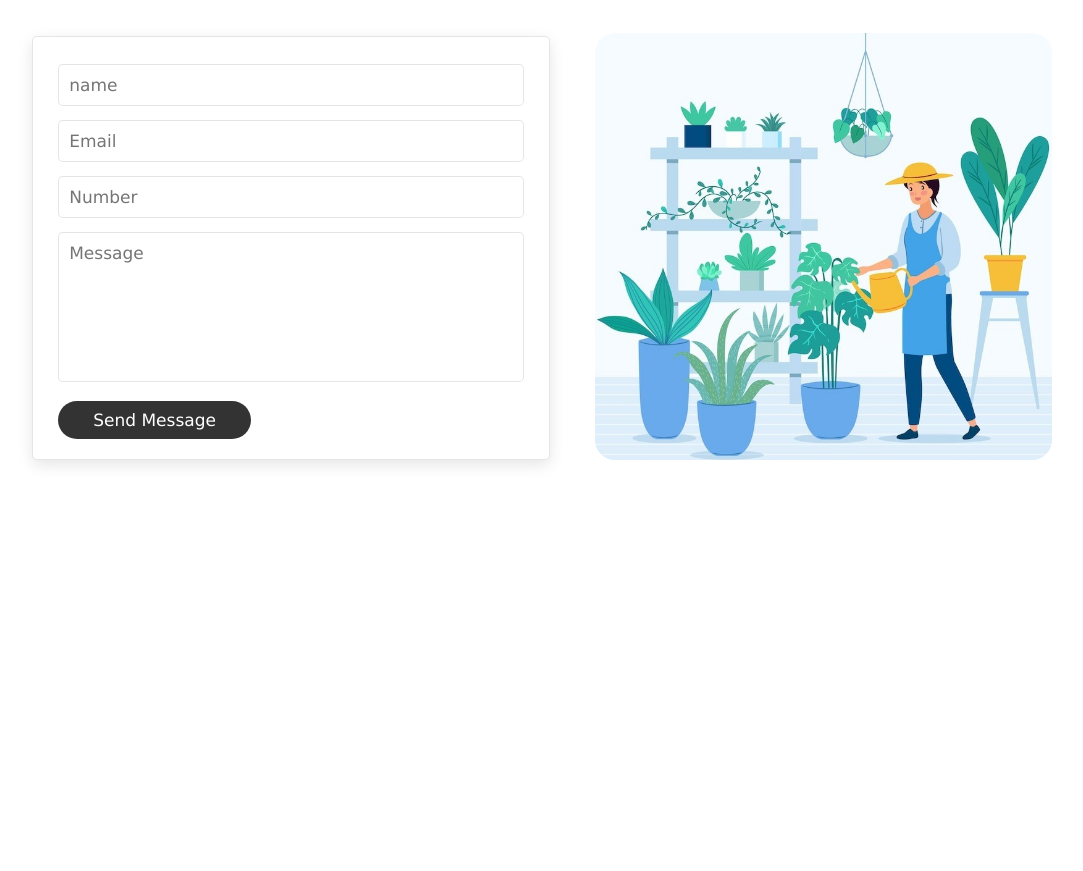
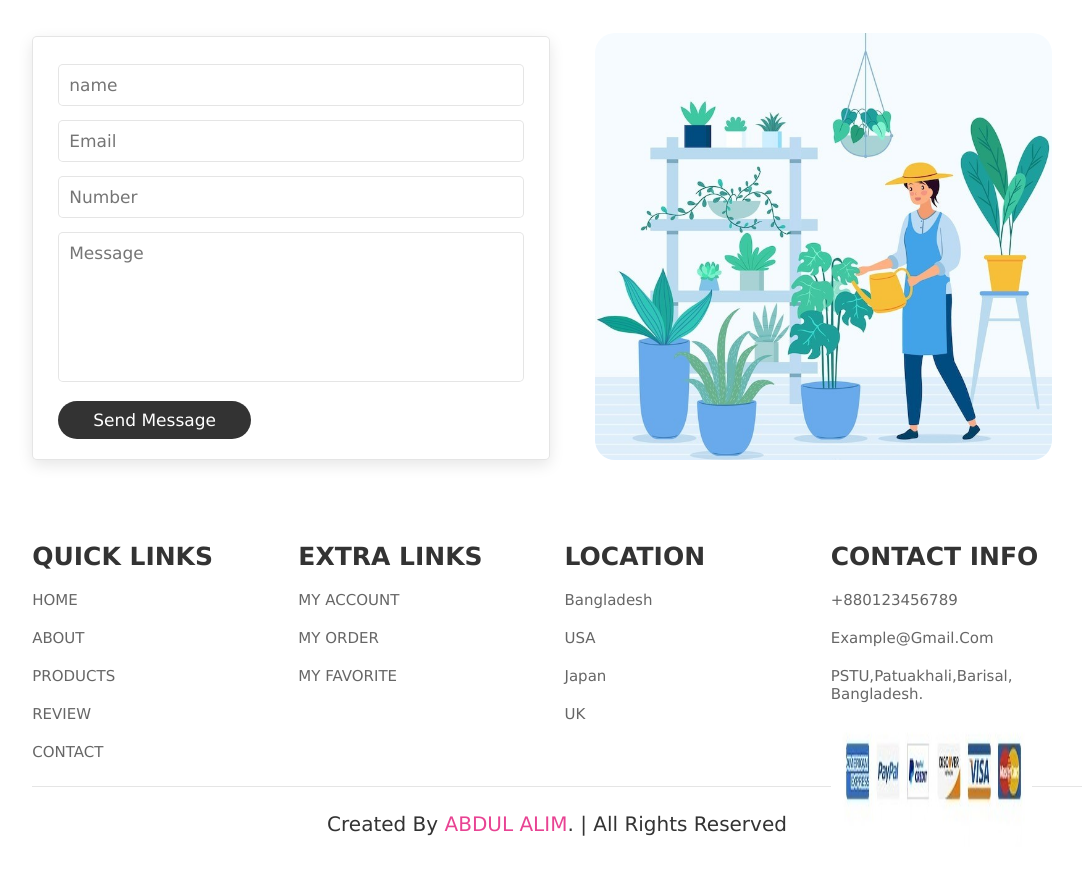
Before and after one commit to abdul-alim-0/E-Commerce-Website, a plain HTML site: page index.html in a window 1280 px wide. Shown: the part 3366-4237 px from the top of the page, without its empty margins (83-1166 px from the left). Before the commit the page ends 3878 px from the top, so only its background shows below. Drawn offline with Linux system fonts and the light colour scheme.

Commit message:
Add footer feature section

```diff
--- a/index.html
+++ b/index.html
@@ -322,7 +322,7 @@
     <!-- review section end  -->
 
     <!-- contact section starts -->
-     <section class="contact" id="contact">
+    <section class="contact" id="contact">
         <h1 class="heading"><span> contact </span> us </h1>
         <div class="row">
             <form action="">
@@ -336,8 +336,44 @@
                 <img src="./assets/image/about.jpg" alt="">
             </div>
         </div>
-     </section>
+    </section>
     <!-- contact section end -->
+
+    <!-- Footer section start -->
+    <section class="footer">
+        <div class="box-container">
+            <div class="box">
+                <h3>QUICK LINKS</h3>
+                <a href="#home">HOME</a>
+                <a href="#about">ABOUT</a>
+                <a href="#products">PRODUCTS</a>
+                <a href="#review">REVIEW</a>
+                <a href="#contact">CONTACT</a>
+            </div>
+            <div class="box">
+                <h3>EXTRA LINKS</h3>
+                <a href="#">MY ACCOUNT</a>
+                <a href="#">MY ORDER</a>
+                <a href="#">MY FAVORITE</a>
+            </div>
+            <div class="box">
+                <h3>LOCATION</h3>
+                <a href="#">Bangladesh</a>
+                <a href="#">USA</a>
+                <a href="#">Japan</a>
+                <a href="#">UK</a>
+            </div>
+            <div class="box">
+                <h3>CONTACT INFO</h3>
+                <a href="#">+880123456789</a>
+                <a href="#">example@gmail.com</a>
+                <a href="#">PSTU,Patuakhali,Barisal, Bangladesh.</a>
+                <img src="./assets/image/payments.jpg" alt="">
+            </div>
+        </div>
+        <div class="credit">Created By <span>ABDUL ALIM</span>. | all rights reserved</div>
+    </section>
+    <!-- Footer section end -->
 
 </body>
 
--- a/style.css
+++ b/style.css
@@ -420,6 +420,52 @@ header .fa-bars{
 
 
 
+/* ========= Footer section start========== */
+.footer .box-container{
+    display: flex;
+    flex-wrap: wrap;
+    gap: 1.5rem;
+}
+.footer .box-container .box{
+    flex: 1 1 25rem;
+}
+.footer .box-container .box h3{
+    color: #333;
+    font-size: 2.5rem;
+    padding: 1rem 0;
+}
+.footer .box-container .box a{
+    display: block;
+    color: #666;
+    font-size: 1.5rem;
+    padding: 1rem 0;
+}
+.footer .box-container .box a:hover{
+    color: var(--pink);
+    text-decoration: underline;
+}
+.footer .box-container .box img{
+    margin-top: -1rem;
+    width: 80%;
+    height: 60%;
+}
+.footer .credit{
+    text-align: center;
+    padding: 1.5rem;
+    margin-top: 1.5rem;
+    padding-top: 2.5rem;
+    font-size: 2rem;
+    color: #333;
+    border-top: .1rem solid rgba(0,0,0,0.1);
+}
+.footer .credit span{
+    color: var(--pink);
+}
+
+/* ========= Footer section end ========== */
+
+
+
 
 /* ========= media queries ============= */
 @media screen and (max-width:991px) {
```
Also changed, not shown: assets/image/payment.jpg (deleted), assets/image/payments.jpg (added).
